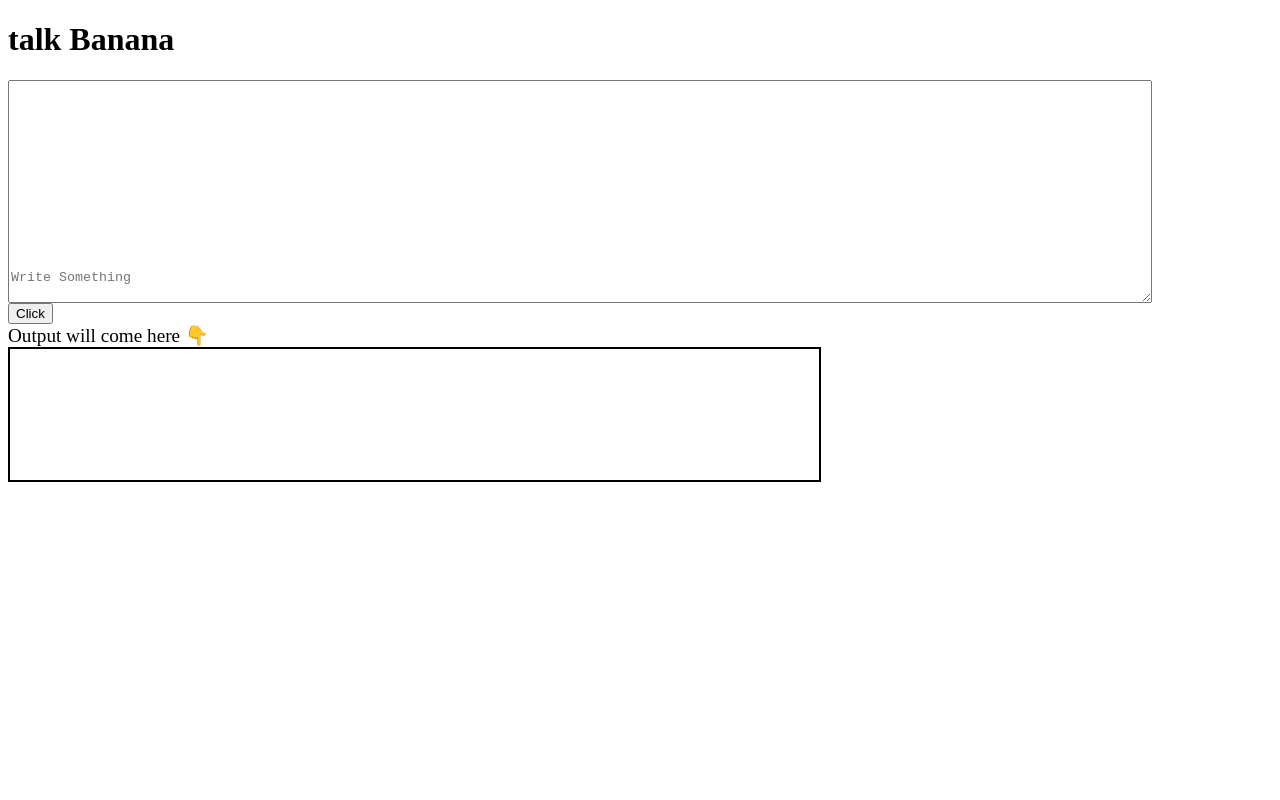
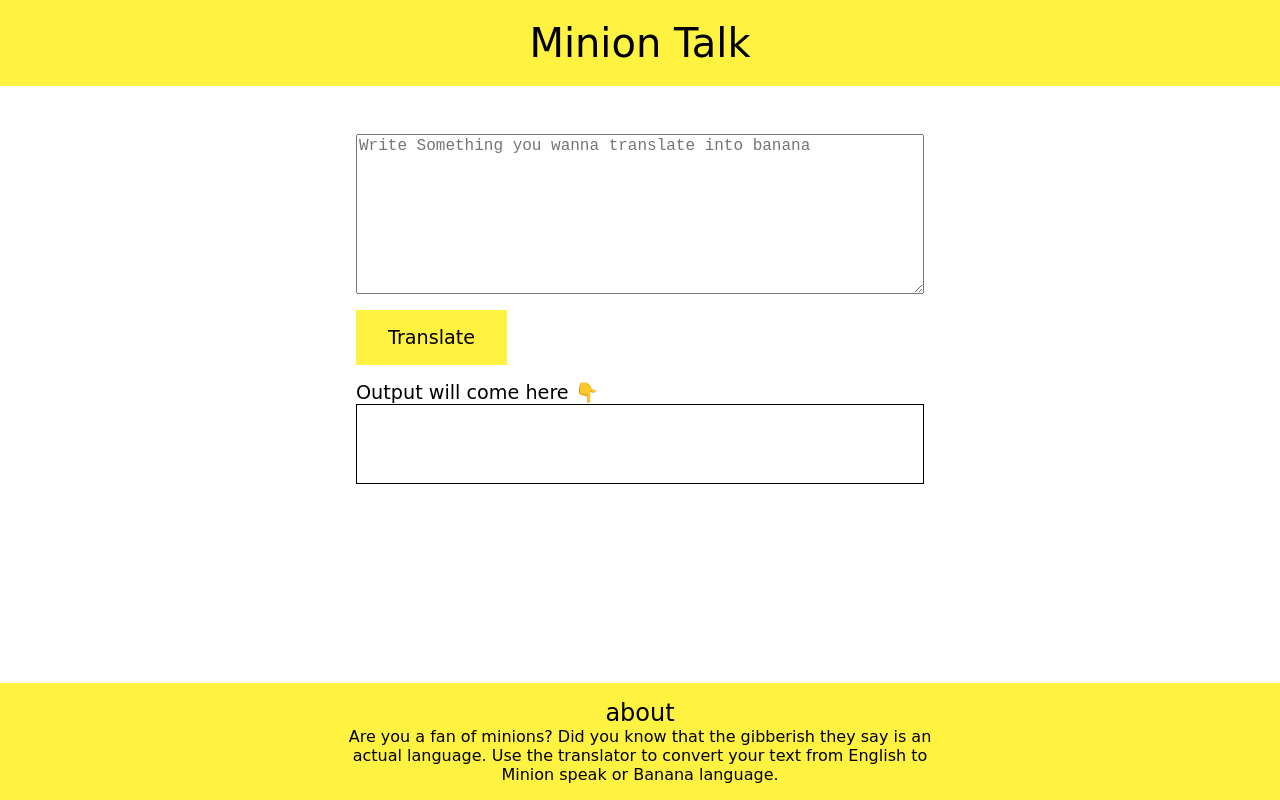
Before and after one commit to Utkarsh-Negi/Minion-Translator, a plain HTML site: page index.html in a window 1280 px wide. Drawn offline with Linux system fonts and the light colour scheme; a web font is replaced by a local one.

Commit message:
Final commit

```diff
--- a/app.js
+++ b/app.js
@@ -8,29 +8,26 @@
 // alert(welcomemessage);
 
 var button = document.querySelector('#btn-translate');
-var word = document.querySelector('#txt-input');
-var output = document.querySelector('#output');
+var translateInput = document.querySelector('#txt-input');
+var translateOutput = document.querySelector('#output');
 
-var serverURL = 'https://api.funtranslations.com/translate/minion.json';
-function getTranslationURL(text) {
-  return serverURL + '?' + 'text' + text;
+var url = 'https://api.funtranslations.com/translate/minion.json';
+button.addEventListener('click', buttonClickHandler);
+
+function buttonClickHandler(event) {
+  // console.log('button clicked');
+  var input = translateInput.value;
+  var finalURL = constructURL(input);
+  console.log(finalURL);
+  fetch(finalURL)
+    .then((response) => response.json())
+    .then((json) => {
+      translateOutput.innerText = json.contents.translated;
+    })
+    .catch(() => alert('some error occured'));
 }
 
-function errorHandler(error) {
-  console.log('error occured', error);
-  alert(
-    'Something went wrong with the server please try again after sometime...'
-  );
+function constructURL(inputText) {
+  var encodedURI = encodeURI(inputText);
+  return `${url}?text=${encodedURI}`;
 }
-
-button.addEventListener('click', function clickEventHandler() {
-  var inputText = word.value;
-
-  fetch(getTranslationURL(inputText))
-    .then((response) => response.json())
-    .then((json) => {
-      var translatedText = json.contents.translated;
-      output.innerText = translatedText;
-    })
-    .catch(errorHandler);
-});
--- a/index.html
+++ b/index.html
@@ -4,28 +4,96 @@
     <meta charset="UTF-8" />
     <meta http-equiv="X-UA-Compatible" content="IE=edge" />
     <meta name="viewport" content="width=device-width, initial-scale=1.0" />
-    <title>Banana App</title>
+    <title>Funny Translator</title>
     <style>
+      @import url('https://fonts.googleapis.com/css2?family=Kirang+Haerang&display=swap');
+
+      :root {
+        --bak-color: rgb(255, 242, 65);
+      }
+
+      * {
+        box-sizing: border-box;
+      }
+      body {
+        margin: 0rem;
+        font-family: 'Kirang Haerang', cursive;
+      }
+      .head {
+        text-align: center;
+        padding: 20px;
+        background-color: var(--bak-color);
+        font-size: 2.5rem;
+      }
+
+      main {
+        margin: auto;
+        padding: 1rem;
+        max-width: 600px;
+      }
+
       textarea {
-        width: 90%;
+        box-sizing: border-box;
         display: block;
-        padding-top: 15%;
+        width: 100%;
+        min-height: 20vh;
+        margin-top: 2rem;
+        font-size: large;
       }
+
+      #btn-translate {
+        margin: 1rem 0rem;
+        padding: 1rem 2rem;
+        border: 0px;
+        background-color: var(--bak-color);
+        font-family: inherit;
+        font-size: larger;
+      }
+
       #output {
-        padding: 2%;
-        height: 10vh;
-        width: 60%;
-        border: 2px solid black;
+        min-height: 10vh;
+        max-height: 20vh;
+        overflow: scroll;
+        width: 100%;
+        border: 1px solid black;
+      }
+
+      footer {
+        position: fixed;
+        bottom: 0;
+        width: 100%;
+        padding: 1rem;
+        background-color: var(--bak-color);
+        text-align: center;
+      }
+
+      footer p {
+        max-width: 600px;
+        margin: auto;
       }
     </style>
   </head>
   <body>
-    <h1>talk Banana</h1>
-    <textarea id="txt-input" placeholder="Write Something"></textarea>
-    <button id="btn-translate">Click</button>
+    <nav class="head">Minion Talk</nav>
+    <main>
+      <textarea
+        id="txt-input"
+        placeholder="Write Something you wanna translate into banana"
+      ></textarea>
+      <button id="btn-translate">Translate</button>
 
-    <div style="font-size: larger">Output will come here 👇</div>
-    <div id="output"></div>
+      <div class="out" style="font-size: larger">Output will come here 👇</div>
+      <div id="output"></div>
+    </main>
+
+    <footer>
+      <div style="font-size: x-large">about</div>
+      <p>
+        Are you a fan of minions? Did you know that the gibberish they say is an
+        actual language. Use the translator to convert your text from English to
+        Minion speak or Banana language.
+      </p>
+    </footer>
     <script src="app.js" type="text/javascript"></script>
   </body>
 </html>
```
